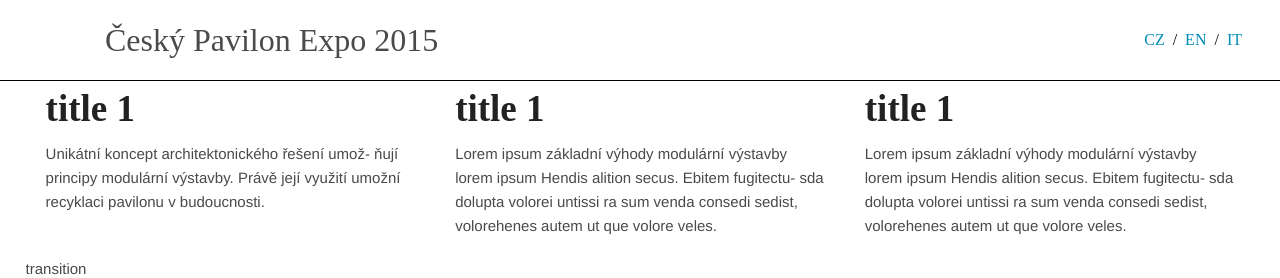
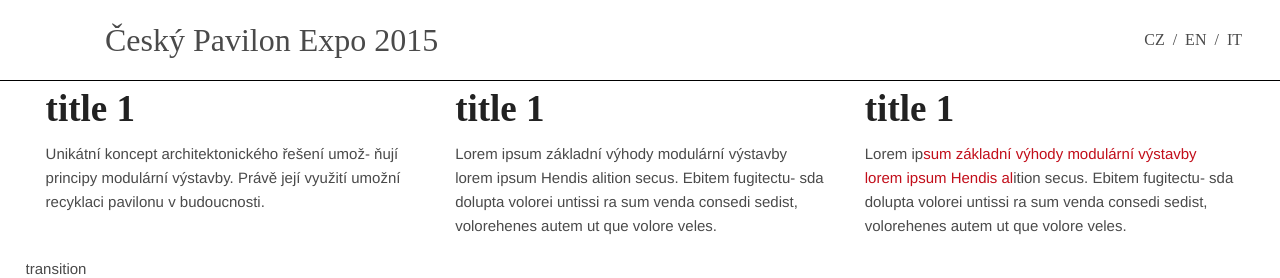
Before and after one commit to lexislav/amok-pe2014, a PHP site: page /single.php in a window 1280 px wide. Shown: the top 278 px of the page. Run offline with PHP 8.4, Linux system fonts and the light colour scheme; some libraries are stand-ins or nearby versions.

Commit message:
colors + topbar colors

```diff
--- a/htdocs/css/style.css
+++ b/htdocs/css/style.css
@@ -2005,7 +2005,7 @@ select {
   box-shadow: 0 0 0 1px rgba(0, 0, 0, 0.2);
   transition: all 200ms ease-out; }
   .th:hover, .th:focus {
-    box-shadow: 0 0 6px 1px rgba(0, 140, 186, 0.5); }
+    box-shadow: 0 0 6px 1px rgba(194, 14, 26, 0.5); }
   .th.radius {
     border-radius: 3px; }
 
@@ -2220,11 +2220,11 @@ div, dl, dt, dd, ul, ol, li, h1, h2, h3, h4, h5, h6, pre, form, p, blockquote, t
 
 /* Default Link Styles */
 a {
-  color: #008CBA;
+  color: #c20e1a;
   text-decoration: none;
   line-height: inherit; }
   a:hover, a:focus {
-    color: #007ba0; }
+    color: #a70c16; }
   a img {
     border: none; }
 
@@ -2577,12 +2577,15 @@ blockquote, blockquote p {
     position: fixed;
     right: 30px;
     top: 0;
-    color: black;
+    color: #4A4A4A;
     font-size: 1.06667rem;
     text-transform: uppercase; }
     .m-nav .m-nav--lang a {
       display: inline-block;
-      padding: 0 0.5em; }
+      padding: 0 0.5em;
+      color: #4A4A4A; }
+      .m-nav .m-nav--lang a:hover {
+        color: #c20e1a; }
   .m-nav .m-nav--overlay {
     display: none;
     position: fixed;
--- a/htdocs/sass/_settings.scss
+++ b/htdocs/sass/_settings.scss
@@ -91,12 +91,13 @@ $font-weight-normal: 400 !default;
 $font-weight-bold: bold !default;
 
 // We use these as default colors throughout
-// $primary-color: #008CBA;
+ $primary-color: #c20e1a;
 // $secondary-color: #e7e7e7;
 // $alert-color: #f04124;
 // $success-color: #43AC6A;
 // $warning-color: #f08a24;
 // $info-color: #a0d3e8;
+
 $koma: #4A4A4A;
 // $white       : #FFFFFF;
 // $ghost       : #FAFAFA;
@@ -264,8 +265,9 @@ $large: $large-up;
 // We use these to style anchors
 // $anchor-text-decoration: none;
 // $anchor-text-decoration-hover: none;
-// $anchor-font-color: $primary-color;
-// $anchor-font-color-hover: scale-color($primary-color, $lightness: -14%);
+
+// $anchor-font-color: scale-color($koma, $lightness: 50%);
+// $anchor-font-color-hover: $primary-color;
 
 // We use these to style the <hr> element
 // $hr-border-width: 1px;
--- a/htdocs/sass/modules/_module-navigation.scss
+++ b/htdocs/sass/modules/_module-navigation.scss
@@ -41,7 +41,7 @@
         position: fixed;
         right: 30px;
         top: 0;
-        color: black;
+            color: $body-font-color;
 
         font-size: rem-calc(16);
         text-transform: uppercase;
@@ -49,6 +49,11 @@
         a {
             display: inline-block;
             padding: 0 .5em;
+            color: $body-font-color;
+            &:hover {
+                color: $color-koma-red;
+            }
+
         }
 
     }
--- a/htdocs/sass/style.scss
+++ b/htdocs/sass/style.scss
@@ -5,7 +5,7 @@
 $color-koma-red: #c20e1a;
 $color-koma-red-slider: #A0000B;
 $base-spacing: 50px;
-$navbar-height:80px;
+$navbar-height: 80px;
 
 @import "settings";
 @import "foundation";
--- a/htdocs/single.php
+++ b/htdocs/single.php
@@ -17,7 +17,7 @@
             <div class="medium-4 columns">
                 <h2>title 1</h2>
 
-                <p>Lorem ipsum základní výhody modulární výstavby lorem ipsum Hendis alition secus. Ebitem fugitectu- sda dolupta volorei untissi ra sum venda consedi sedist, volorehenes autem ut que volore veles.</p>
+                <p>Lorem ip<a href="" target="_blank" title="sum základní výhody modulární výstavby lorem ipsum Hendis al">sum základní výhody modulární výstavby lorem ipsum Hendis al</a>ition secus. Ebitem fugitectu- sda dolupta volorei untissi ra sum venda consedi sedist, volorehenes autem ut que volore veles.</p>
             </div>
         </div>
 
```
Also changed, not shown: 1 other file.
